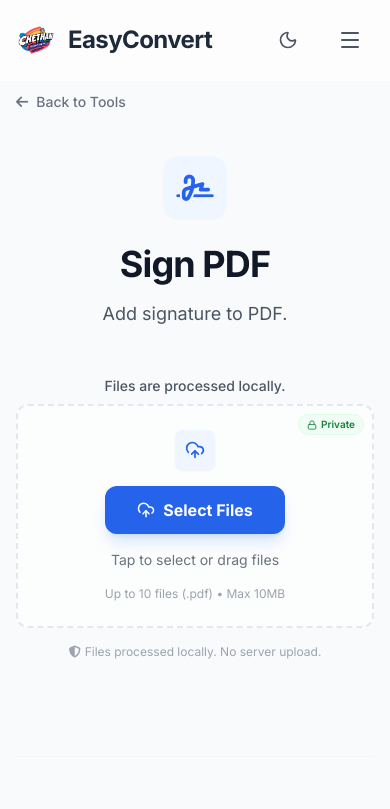
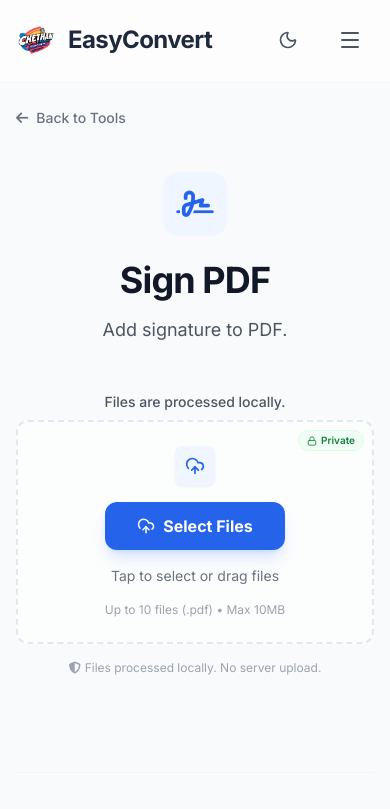
Before and after one commit to chethankumarkv123/chethan-saas, a React (Vite) app: page /sign-pdf in a window 390 px wide. Shown: the top 809 px of the page. Built offline with nearby package versions, Linux system fonts and the light colour scheme.

Commit message:
style: increase top padding in DevToolLayout for better mobile spacing

```diff
--- a/src/components/DevToolLayout.jsx
+++ b/src/components/DevToolLayout.jsx
@@ -19,7 +19,7 @@ export function DevToolLayout({ children, featureKey, title, description }) {
     useSeo({ title: seoTitle, description: seoDesc });
 
     return (
-        <div className="min-h-screen pt-20 pb-12 px-4 md:px-8 max-w-7xl mx-auto">
+        <div className="min-h-screen pt-24 pb-12 px-4 md:px-8 max-w-7xl mx-auto">
 
             {/* Breadcrumb / Back */}
             <button
```
